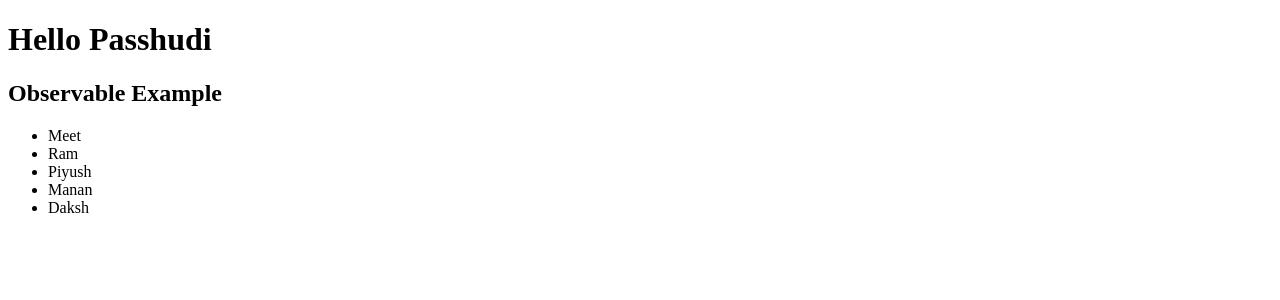
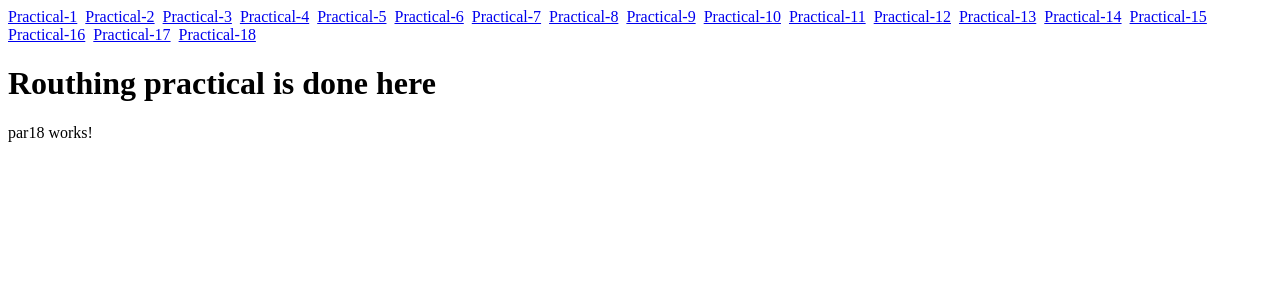
Before and after one commit to Parshvapatel2004/University_Practical, an Angular app: page /pra18 in a window 1280 px wide. Before the commit this address led to /. Shown: the top 300 px of the page. Built offline with nearby package versions, Linux system fonts and the light colour scheme.

Commit message:
Routing done

```diff
--- a/src/app/app.html
+++ b/src/app/app.html
@@ -1,25 +1,20 @@
-<h1>Hello Passhudi</h1>
+<a routerLink="/pra1">Practical-1</a>&nbsp;
+<a routerLink="/pra2">Practical-2</a>&nbsp;
+<a routerLink="/pra3">Practical-3</a>&nbsp;
+<a routerLink="/pra4">Practical-4</a>&nbsp;
+<a routerLink="/pra5">Practical-5</a>&nbsp;
+<a routerLink="/pra6">Practical-6</a>&nbsp;
+<a routerLink="/pra7">Practical-7</a>&nbsp;
+<a routerLink="/pra8">Practical-8</a>&nbsp;
+<a routerLink="/pra9">Practical-9</a>&nbsp;
+<a routerLink="/pra10">Practical-10</a>&nbsp;
+<a routerLink="/pra11">Practical-11</a>&nbsp;
+<a routerLink="/pra12">Practical-12</a>&nbsp;
+<a routerLink="/pra13">Practical-13</a>&nbsp;
+<a routerLink="/pra14">Practical-14</a>&nbsp;
+<a routerLink="/pra15">Practical-15</a>&nbsp;
+<a routerLink="/pra16">Practical-16</a>&nbsp;
+<a routerLink="/pra17">Practical-17</a>&nbsp;
+<a routerLink="/pra18">Practical-18</a>&nbsp;
 
-<!-- <app-practical-1></app-practical-1> -->
-
-<!-- <app-pra2></app-pra2> -->
-
-<!-- <app-pra3></app-pra3> -->
-
-<!-- <app-pra4></app-pra4> -->
-<!-- <app-pra5></app-pra5> -->
-<!-- <app-pra6></app-pra6>
-    -->
-
-<!-- <app-pra7></app-pra7> -->
-<!-- <app-pra8></app-pra8> -->
-<!-- <app-pra9></app-pra9> -->
-<!-- <app-pra10></app-pra10> -->
-<!-- <app-pra11></app-pra11> -->
-
-<!-- <app-pra12></app-pra12> -->
-<!-- <app-pra13></app-pra13> -->
-<!-- <app-pra14></app-pra14>-->
-<!-- <app-pra15></app-pra15> -->
-<!-- <app-pra16></app-pra16> -->
-<app-pra17></app-pra17>
+<router-outlet></router-outlet>
--- a/src/app/app.routes.ts
+++ b/src/app/app.routes.ts
@@ -1,3 +1,40 @@
 import { Routes } from '@angular/router';
+import { Practical1 } from './practical-1/practical-1';
+import { Pra2 } from './pra2/pra2';
+import { Pra3 } from './pra3/pra3';
+import { Pra4 } from './pra4/pra4';
+import { Pra5 } from './pra5/pra5';
+import { Pra6 } from './pra6/pra6';
+import { Pra7 } from './pra7/pra7';
+import { Pra8 } from './pra8/pra8';
+import { Pra9 } from './pra9/pra9';
+import { Pra10 } from './pra10/pra10';
+import { Pra11 } from './pra11/pra11';
+import { Pra12 } from './pra12/pra12';
+import { Pra13 } from './pra13/pra13';
+import { Pra14 } from './pra14/pra14';
+import { Pra15 } from './pra15/pra15';
+import { Pra16 } from './pra16/pra16';
+import { Pra17 } from './pra17/pra17';
+import { Pra18 } from './pra18/pra18';
 
-export const routes: Routes = [];
+export const routes: Routes = [
+  { path: 'pra1', component: Practical1 },
+  { path: 'pra2', component: Pra2 },
+  { path: 'pra3', component: Pra3 },
+  { path: 'pra4', component: Pra4 },
+  { path: 'pra5', component: Pra5 },
+  { path: 'pra6', component: Pra6 },
+  { path: 'pra7', component: Pra7 },
+  { path: 'pra8', component: Pra8 },
+  { path: 'pra9', component: Pra9 },
+  { path: 'pra10', component: Pra10 },
+  { path: 'pra11', component: Pra11 },
+  { path: 'pra12', component: Pra12 },
+  { path: 'pra13', component: Pra13 },
+  { path: 'pra14', component: Pra14 },
+  { path: 'pra15', component: Pra15 },
+  { path: 'pra16', component: Pra16 },
+  { path: 'pra17', component: Pra17 },
+  { path: 'pra18', component: Pra18 },
+];
--- /dev/null
+++ b/src/app/pra18/pra18.html
@@ -0,0 +1,2 @@
+<h1>Routhing practical is done here</h1>
+<p>par18 works!</p>
--- /dev/null
+++ b/src/app/pra18/pra18.ts
@@ -0,0 +1,9 @@
+import { Component } from '@angular/core';
+
+@Component({
+  selector: 'app-pra18',
+  imports: [],
+  templateUrl: './pra18.html',
+  styleUrl: './pra18.css',
+})
+export class Pra18 {}
```
Also changed, not shown: src/app/app.ts (+3 -39 lines), src/app/pra18/pra18.css (added), 1 other file (tests, documents, lock files or other folders).
